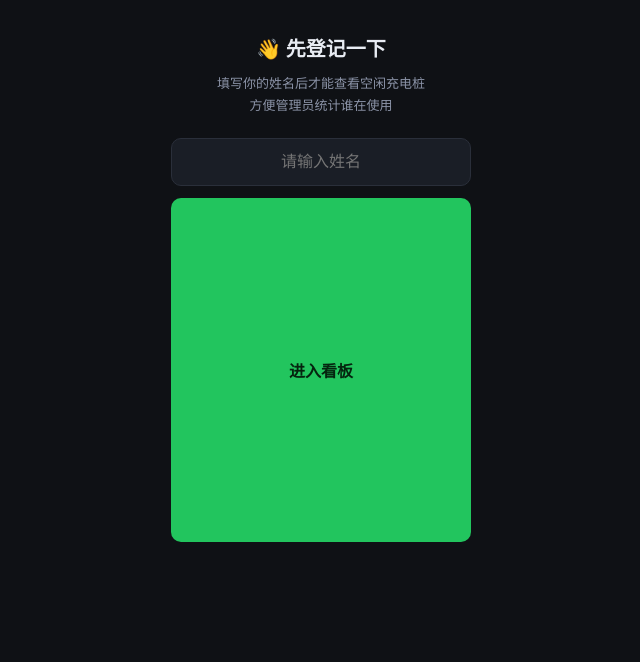
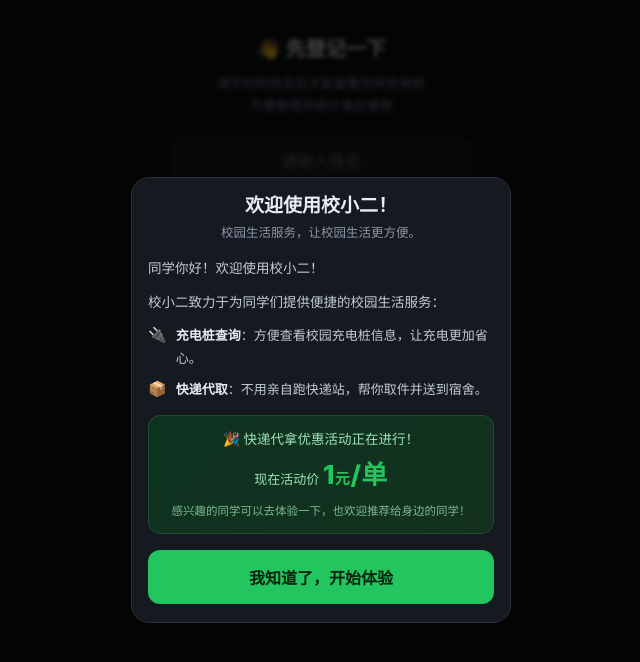
Before and after one commit to 735328164-wq/xiaoyuan, a website: page index.html in a window 1280 px wide. Shown: the whole page, without its empty margins (319-959 px from the left). Drawn offline with Linux system fonts and the light colour scheme.

Commit message:
Update index.html

```diff
--- a/index.html
+++ b/index.html
@@ -80,9 +80,60 @@ td.name{font-weight:600}
 .off-badge{color:#f87171}
 .mini{padding:6px 10px;font-size:12px;border-radius:8px;flex:0 0 auto}
 .wide{max-width:100%}
+
+/* ============ 首次访问欢迎弹窗 ============ */
+.wmask{position:fixed;inset:0;background:rgba(0,0,0,.72);z-index:200;
+display:flex;align-items:center;justify-content:center;padding:16px;
+-webkit-backdrop-filter:blur(2px);backdrop-filter:blur(2px);
+opacity:0;animation:wFade .22s ease-out forwards}
+@keyframes wFade{to{opacity:1}}
+.wbox{background:#151a21;border:1px solid #2a2f3a;border-radius:18px;width:100%;max-width:380px;
+max-height:90vh;overflow-y:auto;-webkit-overflow-scrolling:touch;
+padding:14px 16px 18px;transform:translateY(8px);animation:wUp .24s ease-out .02s forwards}
+@keyframes wUp{to{transform:translateY(0)}}
+.wposter{width:100%;height:auto;object-fit:contain;display:block;border-radius:14px;
+background:#eef0fb;margin-bottom:14px}
+.wbox h2{font-size:19px;margin:0 0 4px;text-align:center;color:#e8ecf3}
+.wsub{font-size:12.5px;color:#8b93a7;text-align:center;margin-bottom:14px}
+.wbody{font-size:13.5px;color:#c3cad8;line-height:1.75}
+.wbody p{margin:0 0 10px}
+.witem{display:flex;gap:9px;align-items:flex-start;margin:8px 0;font-size:13px;color:#c3cad8}
+.witem .ico{flex:0 0 auto;font-size:15px;line-height:1.5}
+.witem b{color:#e8ecf3;font-weight:600}
+.wpromo{background:linear-gradient(135deg,#0d3320,#14311f);border:1px solid #1f4d33;
+border-radius:12px;padding:13px;margin:14px 0 16px;text-align:center}
+.wpromo .t1{font-size:13.5px;color:#9fe3b8;margin-bottom:6px}
+.wpromo .t2{font-size:13px;color:#9fe3b8}
+.wpromo .price{font-size:26px;font-weight:800;color:#22c55e;letter-spacing:.5px}
+.wpromo .t3{font-size:11.5px;color:#7fb894;margin-top:8px;line-height:1.6}
+.wbtn{width:100%;border:none;border-radius:12px;padding:15px;font-size:16px;font-weight:700;
+background:#22c55e;color:#05240f}
+.wbtn:active{opacity:.9}
 </style>
 </head>
 <body>
+
+<!-- ============ 首次访问欢迎弹窗 ============ -->
+<div id="welcomeMask" class="wmask" style="display:none">
+  <div class="wbox">
+    <img class="wposter" id="wPoster" src="public/images/welcome-poster.png" alt="校小二欢迎你"
+         onerror="this.style.display='none'">
+    <h2>欢迎使用校小二！</h2>
+    <div class="wsub">校园生活服务，让校园生活更方便。</div>
+    <div class="wbody">
+      <p>同学你好！欢迎使用校小二！</p>
+      <p>校小二致力于为同学们提供便捷的校园生活服务：</p>
+      <div class="witem"><span class="ico">🔌</span><span><b>充电桩查询</b>：方便查看校园充电桩信息，让充电更加省心。</span></div>
+      <div class="witem"><span class="ico">📦</span><span><b>快递代取</b>：不用亲自跑快递站，帮你取件并送到宿舍。</span></div>
+    </div>
+    <div class="wpromo">
+      <div class="t1">🎉 快递代拿优惠活动正在进行！</div>
+      <div class="t2">现在活动价 <span class="price">1<span style="font-size:15px">元</span>/单</span></div>
+      <div class="t3">感兴趣的同学可以去体验一下，也欢迎推荐给身边的同学！</div>
+    </div>
+    <button class="wbtn" onclick="closeWelcome()">我知道了，开始体验</button>
+  </div>
+</div>
 
 <!-- ============ 注册门 ============ -->
 <div id="gate" class="center" style="display:none">
@@ -323,8 +374,27 @@ async function setBlock(uid, blocked) {
   } catch (e) { alert('操作失败：' + e.message); }
 }
 
+/* ================== 首次访问欢迎弹窗 ================== */
+const WELCOME_KEY = 'cherry_welcome_v1';
+
+function maybeWelcome() {
+  if (/[?&]admin=1/.test(location.search)) return;   // 后台不弹
+  try {
+    if (!localStorage.getItem(WELCOME_KEY)) {
+      $('welcomeMask').style.display = 'flex';
+      document.body.style.overflow = 'hidden';       // 弹窗期间禁止背景滚动
+    }
+  } catch (e) { /* 隐私模式等拿不到 localStorage，就静默不弹 */ }
+}
+function closeWelcome() {
+  try { localStorage.setItem(WELCOME_KEY, '1'); } catch (e) { /* 忽略 */ }
+  $('welcomeMask').style.display = 'none';
+  document.body.style.overflow = '';
+}
+
 /* ================== 启动 ================== */
 (function boot() {
+  maybeWelcome();
   if (/[?&]admin=1/.test(location.search)) {
     show('app', false); show('gate', false); show('blocked', false); show('admin', true);
     document.title = '用户管理';
```
